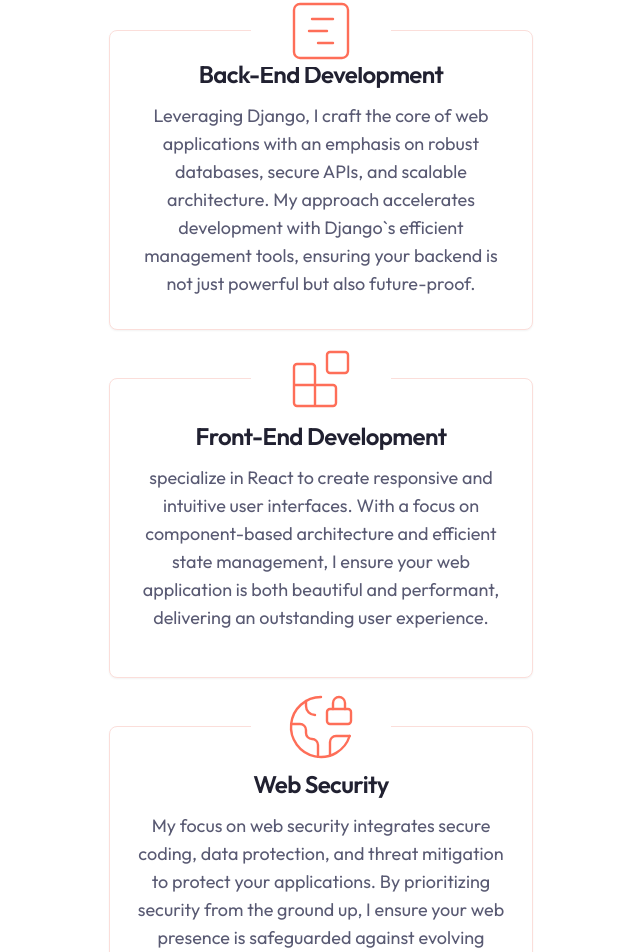
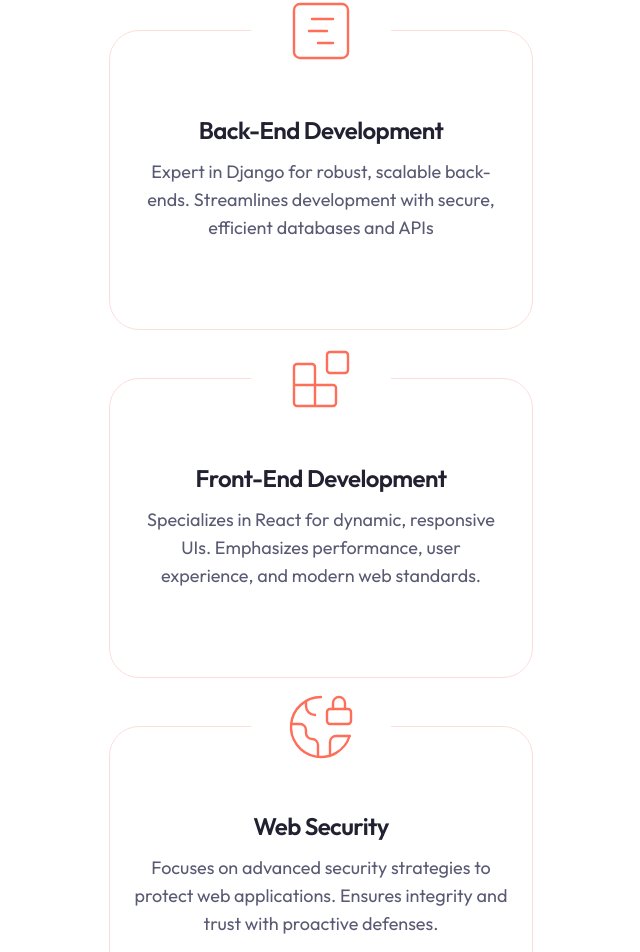
Before and after one commit to Deadlymind/Portfolio, a Next.js app: page / in a window 1280 px wide. Shown: the part 1717-2669 px from the top of the page, without its empty margins (319-959 px from the left). Built offline with nearby package versions, Linux system fonts and the light colour scheme.

Commit message:
update card

```diff
--- a/components/Services.jsx
+++ b/components/Services.jsx
@@ -5,17 +5,17 @@
     {
         icon: <GanttChartSquare size={72} strokeWidth={0.8} />,
         title: 'Back-End Development',
-        description: 'Leveraging Django, I craft the core of web applications with an emphasis on robust databases, secure APIs, and scalable architecture. My approach accelerates development with Django`s efficient management tools, ensuring your backend is not just powerful but also future-proof.',
+        description: 'Expert in Django for robust, scalable back-ends. Streamlines development with secure, efficient databases and APIs',
     },
     {
         icon: <Blocks size={72} strokeWidth={0.8} />,
         title: 'Front-End Development',
-        description: ' specialize in React to create responsive and intuitive user interfaces. With a focus on component-based architecture and efficient state management, I ensure your web application is both beautiful and performant, delivering an outstanding user experience.',
+        description: 'Specializes in React for dynamic, responsive UIs. Emphasizes performance, user experience, and modern web standards.',
     },
     {
         icon: <EarthLock size={72} strokeWidth={0.8} />,
         title: 'Web Security',
-        description: 'My focus on web security integrates secure coding, data protection, and threat mitigation to protect your applications. By prioritizing security from the ground up, I ensure your web presence is safeguarded against evolving digital threats, maintaining user trust.',
+        description: 'Focuses on advanced security strategies to protect web applications. Ensures integrity and trust with proactive defenses.',
     },
 ]
 
--- a/components/ui/card.jsx
+++ b/components/ui/card.jsx
@@ -5,7 +5,7 @@
 const Card = React.forwardRef(({ className, ...props }, ref) => (
   <div
     ref={ref}
-    className={cn("rounded-lg border bg-card text-card-foreground shadow-sm", className)}
+    className={cn("rounded-[30px] border bg-background text-card-foreground  ", className)}
     {...props} />
 ))
 Card.displayName = "Card"
```
